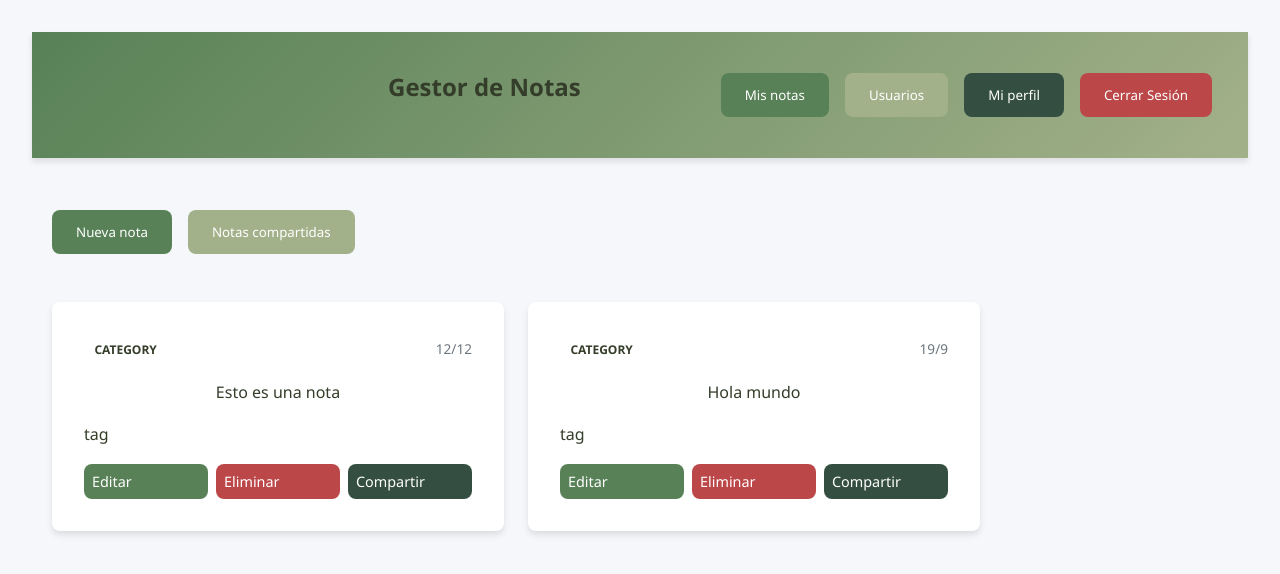
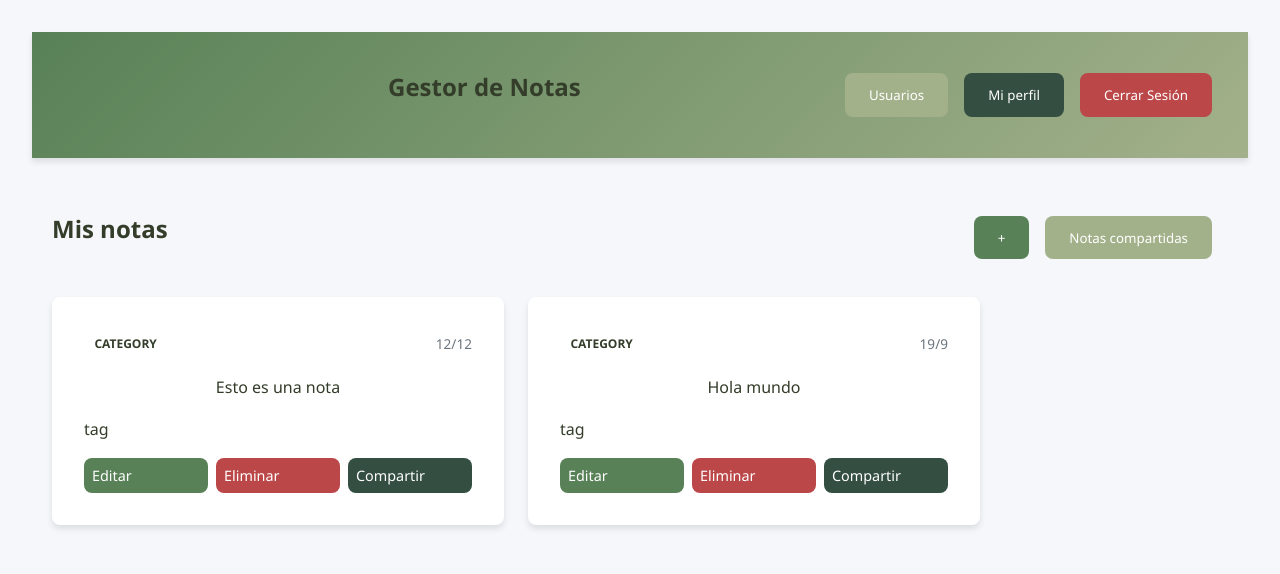
Before and after one commit to SrStamm/Front-API-Notes, a React (Vite) app in the folder react-note/: page / in a window 1280 px wide. Shown: the top 574 px of the page. Built offline with nearby package versions, Linux system fonts and the light colour scheme.

Commit message:
feat: implemented swith in notes or users

```diff
--- a/react-note/src/modules/Header.tsx
+++ b/react-note/src/modules/Header.tsx
@@ -1,13 +1,29 @@
-function Header() {
+type Props = {
+  currentView: string;
+  setCurrentView: (view: string) => void;
+};
+
+function Header({ currentView, setCurrentView }: Props) {
   return (
     <header className="header">
       <nav className="nav container">
         <h1>Gestor de Notas</h1>
         <div className="auth-section">
-
-          <button className="btn btn-primary"> Mis notas </button>
-
-          <button className="btn btn-secondary">Usuarios</button>
+          {currentView === "notes" ? (
+            <button
+              onClick={() => setCurrentView("users")}
+              className="btn btn-secondary"
+            >
+              Usuarios{" "}
+            </button>
+          ) : (
+            <button
+              onClick={() => setCurrentView("notes")}
+              className="btn btn-primary"
+            >
+              Mis notas{" "}
+            </button>
+          )}
           <button className="btn btn-success">Mi perfil</button>
           <button className="btn btn-danger">Cerrar Sesión</button>
         </div>
--- a/react-note/src/pages/Home.tsx
+++ b/react-note/src/pages/Home.tsx
@@ -1,3 +1,4 @@
+import { useState } from "react";
 import Header from "../modules/Header";
 import ListCard from "../modules/ListCard";
 
@@ -18,15 +19,34 @@ const data = [
 ];
 
 export default function Home() {
+  const [currentView, setCurrentView] = useState("notes");
+
+  const props = {
+    currentView: currentView,
+    setCurrentView: setCurrentView,
+  };
   return (
     <>
-      <Header />
+      <Header {...props} />
       <main className="container">
-        <div className="auth-section">
-          <button className="btn btn-primary"> Nueva nota </button>
-          <button className="btn btn-secondary"> Notas compartidas </button>
-          <ListCard data={data} />
-        </div>
+        {currentView === "notes" ? (
+          <>
+            <div className="section-header">
+              <h2>Mis notas</h2>
+              <div className="auth-section">
+                <button className="btn btn-primary"> + </button>
+
+                <button className="btn btn-secondary">
+                  {" "}
+                  Notas compartidas{" "}
+                </button>
+              </div>
+            </div>
+            <ListCard data={data} />
+          </>
+        ) : (
+          <p>Usuarios. No implementado todavia</p>
+        )}
       </main>
     </>
   );
```
